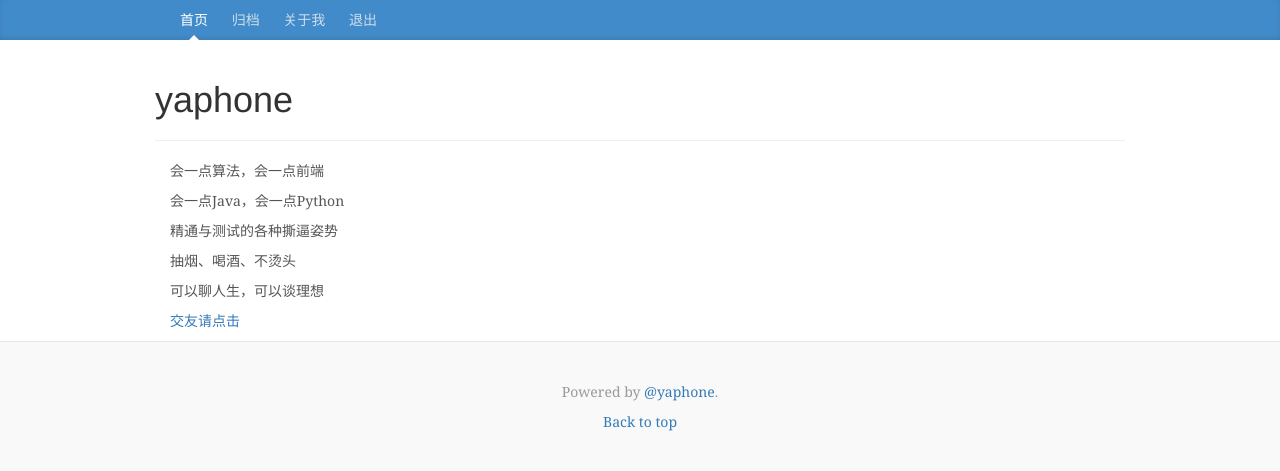
After one commit to yaphone/django_blog, a Django app: template blog/templates/blog/about.html in a window 1280 px wide. The commit adds this page. Shown: the top 471 px of the page. Run offline with Django 3.2, Linux system fonts and the light colour scheme; the template is opened without the code that fills it, so the values that code supplies are empty; some libraries are stand-ins or nearby versions.

Commit message:
添加about.html

```diff
--- /dev/null
+++ b/blog/templates/blog/about.html
@@ -0,0 +1,17 @@
+{%extends "blog/base.html" %}
+{% block head %}
+
+{% endblock %}
+
+{% block content %}
+    <h1>yaphone</h1>
+    <hr>
+    <div class="container">
+        <p>会一点算法，会一点前端</p>
+        <p>会一点Java，会一点Python</p>
+        <p>精通与测试的各种撕逼姿势</p>
+        <p>抽烟、喝酒、不烫头</p>
+        <p>可以聊人生，可以谈理想</p>
+        <p><a href="https://github.com/yaphone" >交友请点击</a></p>
+    </div>
+{% endblock %}
--- a/blog/templates/blog/base.html
+++ b/blog/templates/blog/base.html
@@ -36,8 +36,8 @@
       <div class="container">
         <nav class="blog-nav">
             <a class="blog-nav-item active" href="/blog">首页</a>
-            <a class="blog-nav-item" href="/blog">相册</a>
-            <a class="blog-nav-item" href="#">关于我</a>
+            <a class="blog-nav-item" href="/blog">归档</a>
+            <a class="blog-nav-item" href="/blog/about">关于我</a>
             <a class="blog-nav-item" href="/blog/user_logout">退出</a>
         </nav>
       </div>
--- a/blog/urls.py
+++ b/blog/urls.py
@@ -16,5 +16,6 @@ urlpatterns = [
     url(r'^comment$', views.comment, name='comment'),
     url(r'^search_blog', views.search_blog, name='search_blog'),
     url(r'^sub_comment', views.sub_comment, name='sub_comment'),
+    url(r'^about', views.about, name="about")
 
 ]
--- a/blog/views.py
+++ b/blog/views.py
@@ -223,3 +223,6 @@ def sub_comment(request): #二级评论
     comment = SubComment(nickname=nickname, comment_id=parent_comment_id, content=sub_comment_content, comment_time=comment_time, email=email)
     comment.save()
     return JsonResponse({'status': 'OK'})
+
+def about(request):  #关于我页面
+    return render(request, 'blog/about.html')
```
